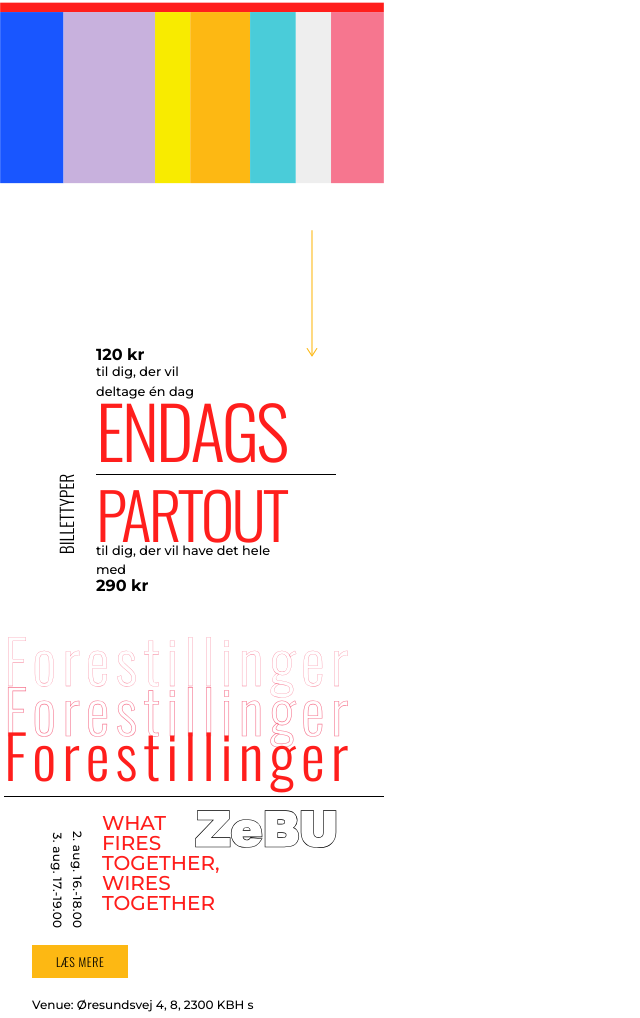
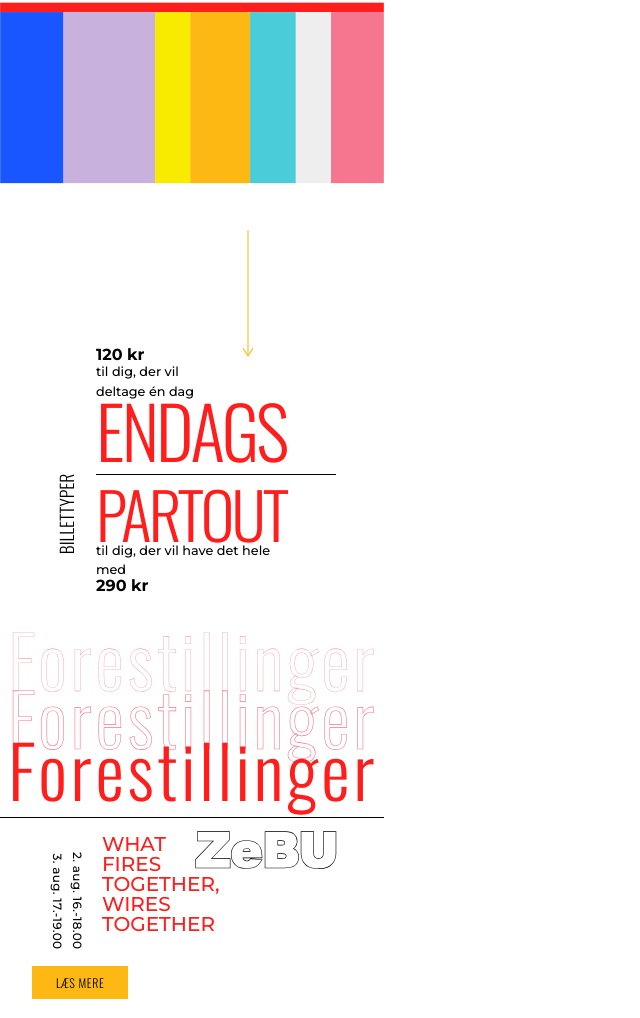
Before and after one commit to louisetrab/12_redesign, a website built with Vite: page src/index.html in a window 1280 px wide. Shown: the part 722-1740 px from the top of the page, without its empty margins (0-640 px from the left). Built offline with nearby package versions, Linux system fonts and the light colour scheme.

Commit message:
forestillinger

```diff
--- a/src/index.html
+++ b/src/index.html
@@ -60,7 +60,7 @@
           "availability": "https://schema.org/InStock"
         }]
       }
-      </script>
+    </script>
   </head>
   <body class="max-w-sm">
     <!-- *************** Navigation *************** -->
@@ -137,7 +137,7 @@
 
     <!-- *************** Billettype_pil *************** -->
 
-    <div class="-mb-4 mr-16 flex justify-end pt-9">
+    <div class="-mb-4 mr-32 flex justify-end pt-9">
       <img src="img/pil_vildorange.svg" class="w-4" />
     </div>
 
@@ -165,29 +165,29 @@
     </section>
 
     <!-- *************** Forestillinger *************** -->
-    <section class="">
-      <div id="forestillinger" class="pl-1 pt-4">
+    <section class="pl-2 pt-4">
+      <div id="forestillinger">
         <h2
           id="forestillinger_1"
-          class="text-6xl font-light tracking-widest text-vildpink"
+          class="text-7xl font-light tracking-wider text-vildpink"
         >
           Forestillinger
         </h2>
         <h2
           id="forestillinger_2"
-          class="text-6xl font-light tracking-widest text-vildpink"
+          class="text-7xl font-light tracking-wider text-vildpink"
         >
           Forestillinger
         </h2>
         <h2
           id="forestillinger_3"
-          class="pb-3 text-6xl font-light tracking-widest text-vildred"
+          class="pb-3 text-7xl font-light tracking-wider text-vildred"
         >
           Forestillinger
         </h2>
-        <hr />
       </div>
     </section>
+    <hr class="mt-4" />
 
     <!-- *************** Forestilling_1 *************** -->
     <section class="mx-2 mt-4">
@@ -638,6 +638,5 @@
       </p>
     </footer>
     <script type="module" src="./main.js"></script>
-
   </body>
 </html>
--- a/src/style.css
+++ b/src/style.css
@@ -202,7 +202,7 @@ nav a {
 }
 
 #forestillinger_2 {
-  line-height: 50px;
+  line-height: 65px;
   -webkit-text-fill-color: transparent;
   -webkit-text-stroke-width: 0.6px;
 }
```
